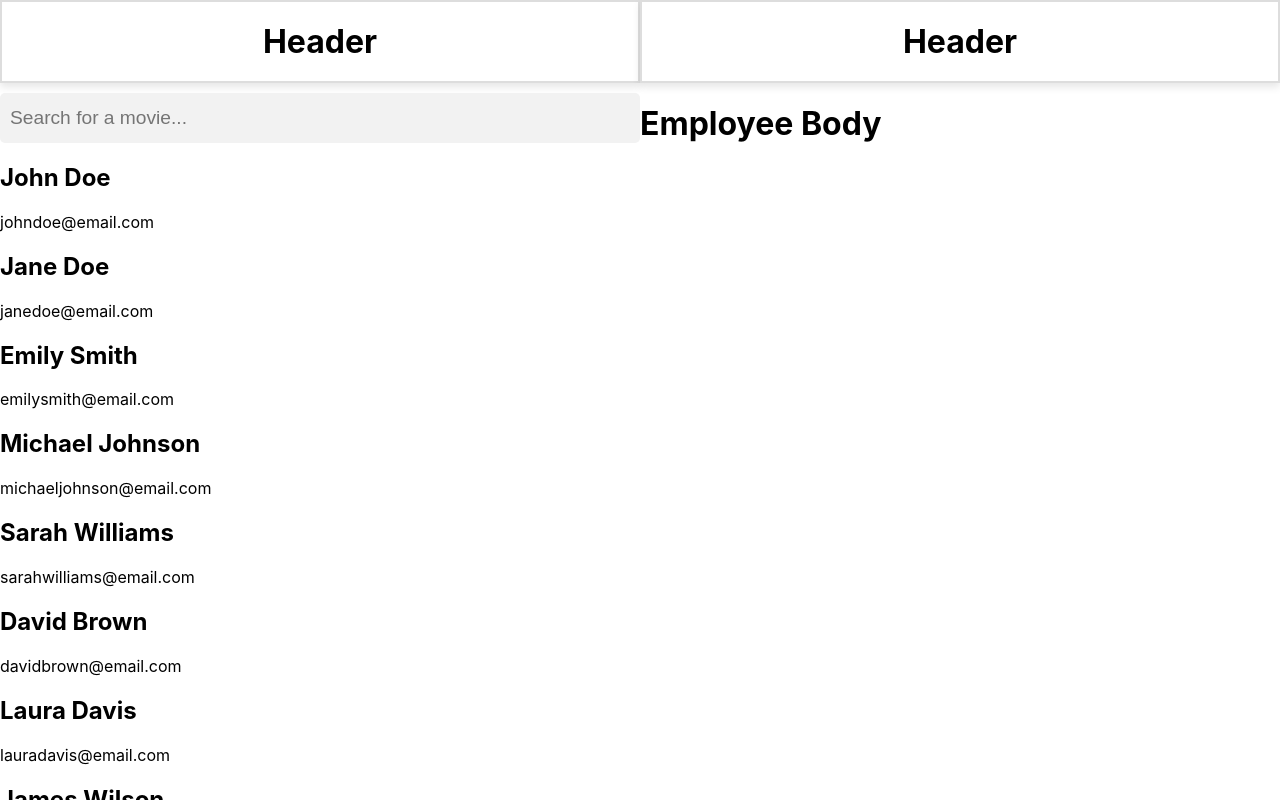
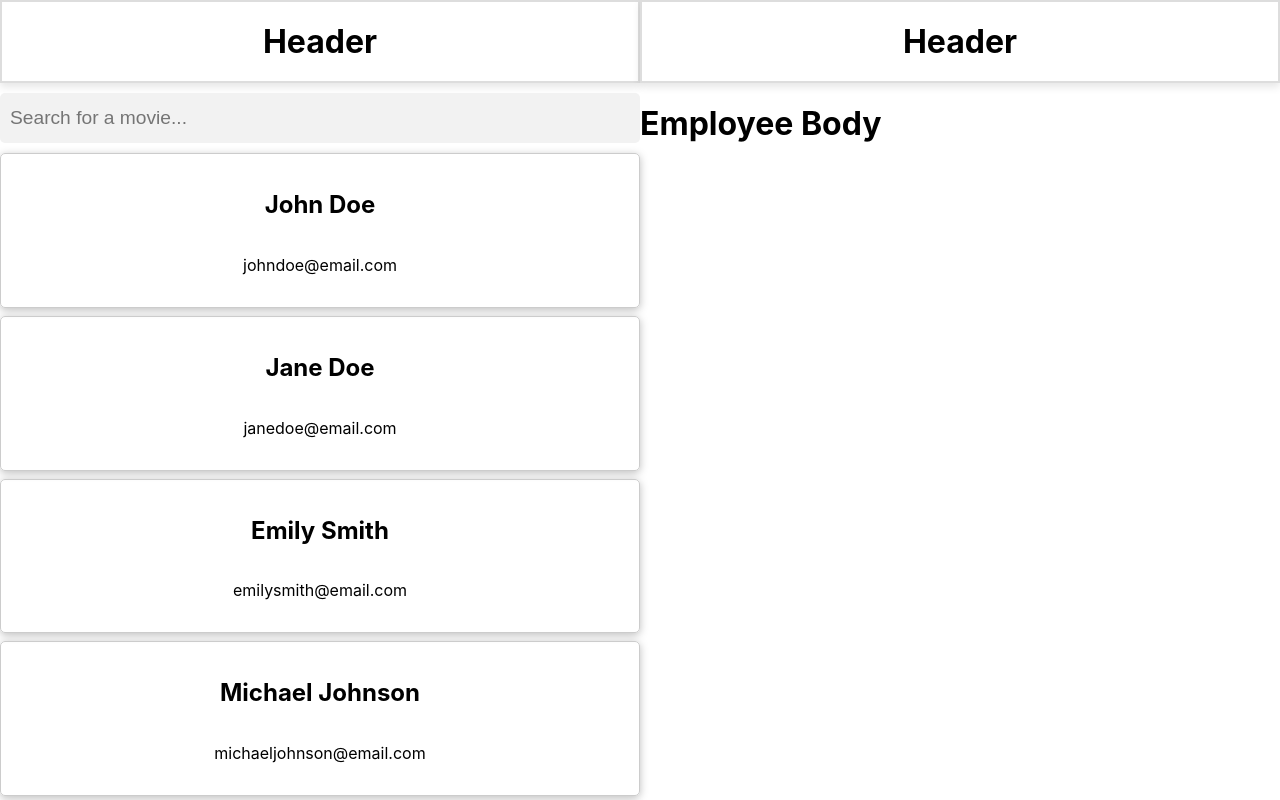
Before and after one commit to aidencullo/ALAB-320H.1.1, a React (Create React App) app in the folder my-react-app/: page / in a window 1280 px wide. Shown: the top 800 px of the page. Built offline with nearby package versions, Linux system fonts and the light colour scheme.

Commit message:
create employee list item component

```diff
--- a/my-react-app/src/components/EmployeeList.js
+++ b/my-react-app/src/components/EmployeeList.js
@@ -1,3 +1,5 @@
+import EmployeeListItem from './EmployeeListItem'; // Import the EmployeeListItem component
+
 const employees = [
   {
     id: 1,
@@ -55,10 +57,7 @@ export default function EmployeeList() {
   return (
     <div>
       {employees.map((employee) => (
-        <div key={employee.id}>
-          <h2>{employee.name}</h2>
-          <p>{employee.email}</p>
-        </div>
+        <EmployeeListItem key={employee.id} employee={employee} />
       ))}
     </div>
   );
--- /dev/null
+++ b/my-react-app/src/components/EmployeeListItem.js
@@ -0,0 +1,24 @@
+import styled from 'styled-components';
+
+const EmployeeListItemContainer = styled.div`
+  display: flex;
+  flex-direction: column;
+  align-items: center;
+  justify-content: center;
+  padding: 1rem;
+  border: 1px solid #ccc;
+  border-radius: 5px;
+  margin: 0.5rem 0; /* Adjust margin to make sure items don't stack too far apart */
+  width: 100%; /* Ensure the item takes the full width of the parent container */
+  box-sizing: border-box; /* Include padding and border in the element's total width and height */
+  box-shadow: 0 2px 8px rgba(0, 0, 0, 0.26);
+`;
+
+export default function EmployeeListItem({ employee }) {
+  return (
+    <EmployeeListItemContainer>
+      <h2>{employee.name}</h2>
+      <p>{employee.email}</p>
+    </EmployeeListItemContainer>
+  );
+}
```
